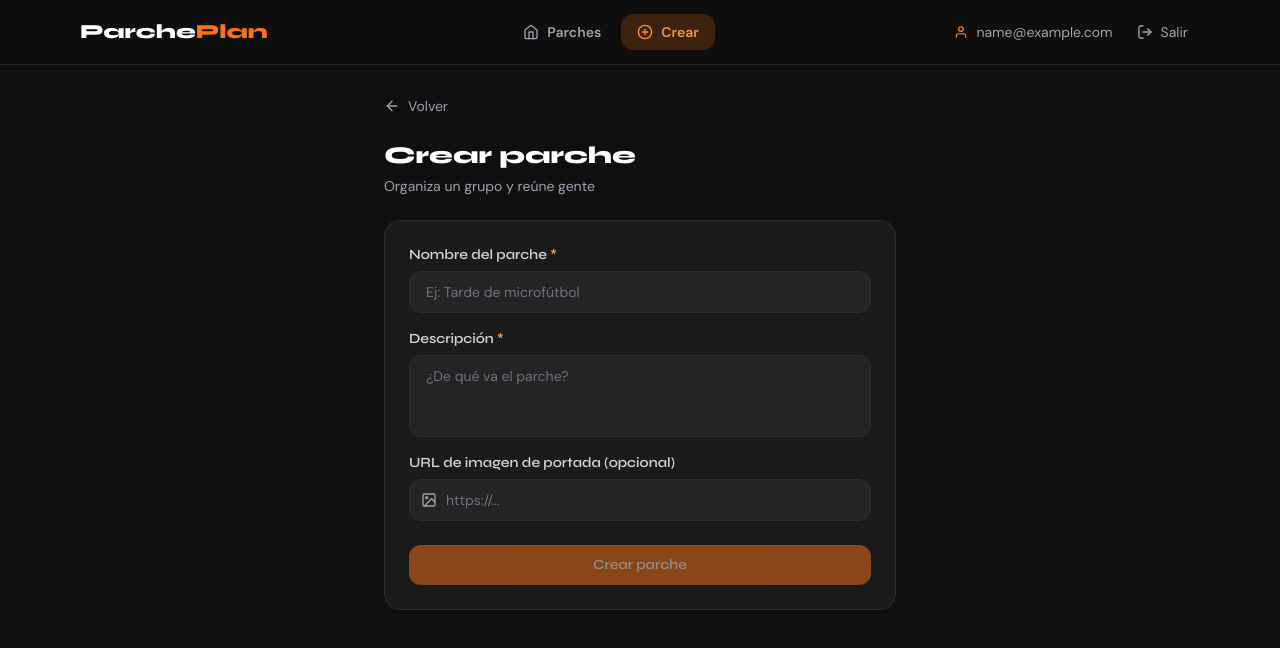
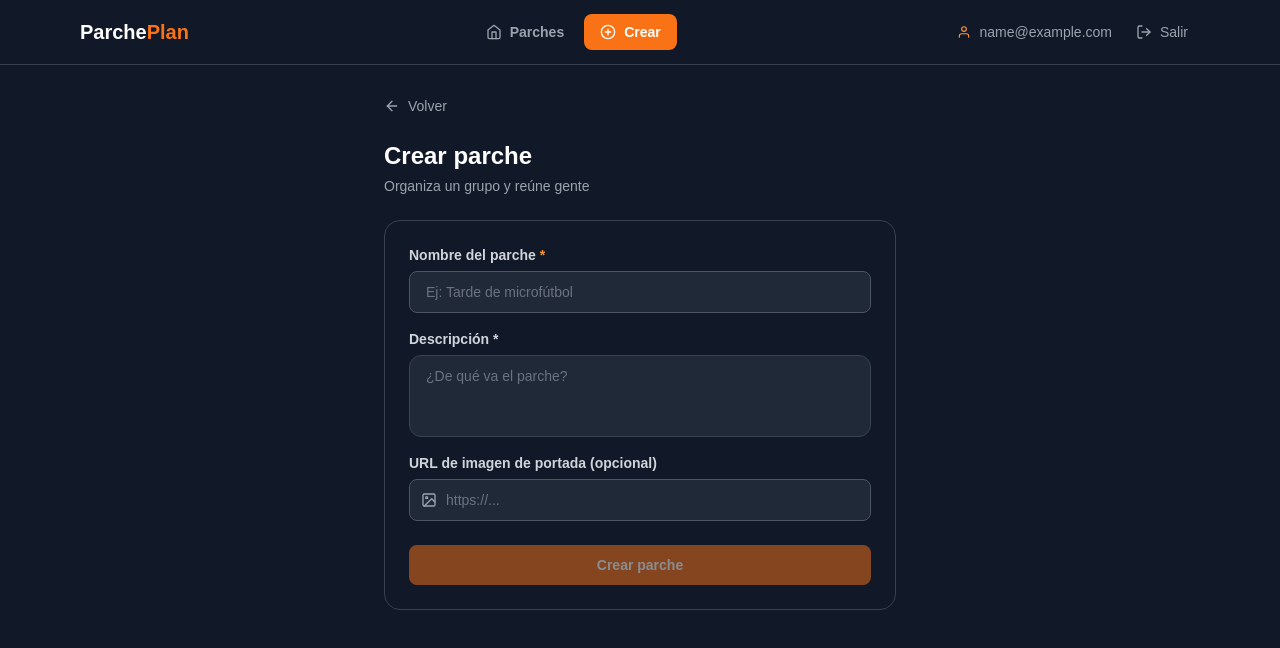
Before and after one commit to miguelgomezt/Ingenier-a-Web-Frontend-MGT, a React (Vite) app: page /parches/nuevo in a window 1280 px wide. Shown: the top 648 px of the page. Built offline with nearby package versions, Linux system fonts and the light colour scheme; sample sign-in values are in the browser's storage.

Commit message:
Hago correcciones faltantes

```diff
--- a/index.html
+++ b/index.html
@@ -3,9 +3,6 @@
   <head>
     <meta charset="UTF-8" />
     <meta name="viewport" content="width=device-width, initial-scale=1.0" />
-    <link rel="preconnect" href="https://fonts.googleapis.com" />
-    <link rel="preconnect" href="https://fonts.gstatic.com" crossorigin />
-    <link href="https://fonts.googleapis.com/css2?family=Syne:wght@400;600;700;800&family=DM+Sans:wght@300;400;500;600&display=swap" rel="stylesheet" />
     <title>ParchePlan U</title>
   </head>
   <body>
--- a/src/components/layout/MainLayout.jsx
+++ b/src/components/layout/MainLayout.jsx
@@ -3,12 +3,9 @@ import Navbar from './Navbar'
 
 function MainLayout() {
   return (
-    <div className="min-h-screen bg-dark-900">
+    <div className="min-h-screen bg-gray-900">
       <Navbar />
-      <main
-        className="max-w-6xl mx-auto px-4 pt-24 pb-24 md:pb-8"
-        id="main-content"
-      >
+      <main className="max-w-6xl mx-auto px-4 pt-24 pb-24 md:pb-8" id="main-content">
         <Outlet />
       </main>
     </div>
--- a/src/components/layout/Navbar.jsx
+++ b/src/components/layout/Navbar.jsx
@@ -18,26 +18,21 @@ function Navbar() {
   }
 
   return (
-    <header className="fixed top-0 left-0 right-0 z-50 bg-dark-900/90 backdrop-blur-md border-b border-dark-700">
-      <nav
-        className="max-w-6xl mx-auto px-4 h-16 flex items-center justify-between"
-        aria-label="Navegación principal"
-      >
-        <Link to="/parches" className="font-display font-extrabold text-xl text-white hover:text-brand-400 transition-colors">
-          Parche<span className="text-brand-500">Plan</span>
+    <header className="fixed top-0 left-0 right-0 z-50 bg-gray-900 border-b border-gray-700">
+      <nav className="max-w-6xl mx-auto px-4 h-16 flex items-center justify-between">
+        <Link to="/parches" className="font-bold text-xl text-white">
+          Parche<span className="text-orange-500">Plan</span>
         </Link>
 
-        <ul className="hidden md:flex items-center gap-1" role="list">
+        <ul className="hidden md:flex items-center gap-1">
           {navLinks.map(({ to, label, icon: Icon }) => {
             const isActive = location.pathname === to
             return (
               <li key={to}>
                 <Link
                   to={to}
-                  className={`flex items-center gap-2 px-4 py-2 rounded-xl text-sm font-semibold transition-all ${
-                    isActive
-                      ? 'bg-brand-500/20 text-brand-400'
-                      : 'text-gray-400 hover:text-white hover:bg-dark-700'
+                  className={`flex items-center gap-2 px-4 py-2 rounded-lg text-sm font-semibold transition-colors ${
+                    isActive ? 'bg-orange-500 text-white' : 'text-gray-400 hover:text-white hover:bg-gray-700'
                   }`}
                   aria-current={isActive ? 'page' : undefined}
                 >
@@ -52,14 +47,13 @@ function Navbar() {
         <div className="flex items-center gap-3">
           {user && (
             <span className="hidden sm:flex items-center gap-2 text-sm text-gray-400">
-              <FiUser size={14} className="text-brand-400" />
-              {user.fullName || user.email}
+              <FiUser size={14} className="text-orange-400" />
+              {user.nombreCompleto || user.email}
             </span>
           )}
           <button
             onClick={handleLogout}
-            aria-label="Cerrar sesión"
-            className="flex items-center gap-2 text-sm text-gray-400 hover:text-red-400 transition-colors px-3 py-2 rounded-xl hover:bg-dark-700"
+            className="flex items-center gap-2 text-sm text-gray-400 hover:text-red-400 transition-colors px-3 py-2 rounded-lg hover:bg-gray-700"
           >
             <FiLogOut size={16} />
             <span className="hidden sm:inline">Salir</span>
@@ -67,15 +61,15 @@ function Navbar() {
         </div>
       </nav>
 
-      <div className="md:hidden fixed bottom-0 left-0 right-0 bg-dark-900 border-t border-dark-700 flex justify-around py-2 z-50">
+      <div className="md:hidden fixed bottom-0 left-0 right-0 bg-gray-900 border-t border-gray-700 flex justify-around py-2 z-50">
         {navLinks.map(({ to, label, icon: Icon }) => {
           const isActive = location.pathname === to
           return (
             <Link
               key={to}
               to={to}
-              className={`flex flex-col items-center gap-1 px-4 py-1 text-xs transition-colors ${
-                isActive ? 'text-brand-400' : 'text-gray-500'
+              className={`flex flex-col items-center gap-1 px-4 py-1 text-xs ${
+                isActive ? 'text-orange-400' : 'text-gray-500'
               }`}
             >
               <Icon size={20} />
--- a/src/components/ui/Button.jsx
+++ b/src/components/ui/Button.jsx
@@ -1,11 +1,11 @@
 function Button({ children, variant = 'primary', disabled = false, className = '', type = 'button', onClick }) {
-    const base = 'inline-flex items-center justify-center gap-2 font-display font-semibold rounded-xl px-5 py-2.5 transition-all duration-200 focus:outline-none focus:ring-2 focus:ring-offset-2 focus:ring-offset-dark-900 disabled:opacity-50 disabled:cursor-not-allowed text-sm'
+    const base = 'inline-flex items-center justify-center gap-2 font-semibold rounded-lg px-5 py-2.5 transition-colors duration-200 disabled:opacity-50 disabled:cursor-not-allowed text-sm'
 
     const variants = {
-      primary: 'bg-brand-500 hover:bg-brand-400 text-white focus:ring-brand-500',
-      secondary: 'bg-dark-600 hover:bg-dark-700 text-white border border-dark-600 focus:ring-dark-600',
-      danger: 'bg-red-600 hover:bg-red-500 text-white focus:ring-red-600',
-      ghost: 'bg-transparent hover:bg-dark-700 text-brand-400 border border-brand-500 focus:ring-brand-500',
+      primary: 'bg-orange-500 hover:bg-orange-400 text-white',
+      secondary: 'bg-gray-700 hover:bg-gray-600 text-white border border-gray-600',
+      danger: 'bg-red-600 hover:bg-red-500 text-white',
+      ghost: 'bg-transparent hover:bg-gray-700 text-orange-400 border border-orange-500',
     }
 
     return (
--- a/src/components/ui/Input.jsx
+++ b/src/components/ui/Input.jsx
@@ -2,8 +2,8 @@ function Input({ label, name, type = 'text', value, onChange, error, placeholder
     return (
       <div className="flex flex-col gap-1.5">
         {label && (
-          <label htmlFor={name} className="text-sm font-display font-semibold text-gray-300">
-            {label} {required && <span className="text-brand-400">*</span>}
+          <label htmlFor={name} className="text-sm font-semibold text-gray-300">
+            {label} {required && <span className="text-orange-400">*</span>}
           </label>
         )}
         <div className="relative">
@@ -20,15 +20,11 @@ function Input({ label, name, type = 'text', value, onChange, error, placeholder
             onChange={onChange}
             placeholder={placeholder}
             required={required}
-            aria-invalid={!!error}
-            aria-describedby={error ? `${name}-error` : undefined}
-            className={`w-full bg-dark-700 border rounded-xl px-4 py-2.5 text-sm text-white placeholder-gray-500 focus:outline-none focus:ring-2 focus:ring-brand-500 transition-all ${Icon ? 'pl-9' : ''} ${error ? 'border-red-500' : 'border-dark-600 hover:border-dark-500'}`}
+            className={`w-full bg-gray-800 border rounded-lg px-4 py-2.5 text-sm text-white placeholder-gray-500 focus:outline-none focus:ring-2 focus:ring-orange-500 transition-all ${Icon ? 'pl-9' : ''} ${error ? 'border-red-500' : 'border-gray-600'}`}
           />
         </div>
         {error && (
-          <p id={`${name}-error`} role="alert" className="text-xs text-red-400">
-            {error}
-          </p>
+          <p role="alert" className="text-xs text-red-400">{error}</p>
         )}
       </div>
     )
--- a/src/components/ui/ParcheCard.jsx
+++ b/src/components/ui/ParcheCard.jsx
@@ -7,24 +7,20 @@ function ParcheCard({ parche }) {
   return (
     <article
       onClick={() => navigate(`/parches/${parche.id}`)}
-      className="bg-dark-800 border border-dark-600 rounded-2xl p-5 cursor-pointer hover:border-brand-500/50 hover:bg-dark-700 transition-all duration-200 animate-slide-up group"
+      className="bg-gray-800 border border-gray-700 rounded-xl p-5 cursor-pointer hover:border-orange-500 transition-colors"
       aria-label={`Parche: ${parche.name}`}
     >
       <header className="mb-3">
-        <h3 className="font-display font-bold text-white group-hover:text-brand-400 transition-colors leading-tight">
-          {parche.name}
-        </h3>
+        <h3 className="font-bold text-white">{parche.name}</h3>
       </header>
-
       <p className="text-sm text-gray-400 mb-4 line-clamp-2">{parche.description}</p>
-
       <footer className="flex items-center justify-between text-xs text-gray-500">
         <div className="flex items-center gap-1.5">
-          <FiHash size={12} className="text-brand-400" />
+          <FiHash size={12} className="text-orange-400" />
           <span className="font-mono">{parche.inviteCode}</span>
         </div>
         <div className="flex items-center gap-1.5">
-          <FiUsers size={12} className="text-brand-400" />
+          <FiUsers size={12} className="text-orange-400" />
           <span>Ver miembros</span>
         </div>
       </footer>
--- a/src/index.css
+++ b/src/index.css
@@ -2,20 +2,14 @@
 @tailwind components;
 @tailwind utilities;
 
-@layer base {
-  * {
-    box-sizing: border-box;
-  }
-  body {
-    @apply bg-dark-900 text-white font-body;
-    margin: 0;
-  }
-  h1, h2, h3, h4 {
-    @apply font-display;
-  }
+* {
+  box-sizing: border-box;
+  margin: 0;
+  padding: 0;
 }
 
-@layer utilities {
-  .scrollbar-hide::-webkit-scrollbar { display: none; }
-  .scrollbar-hide { -ms-overflow-style: none; scrollbar-width: none; }
+body {
+  background-color: #111827;
+  color: white;
+  font-family: sans-serif;
 }
--- a/src/pages/ParcheDetailPage.jsx
+++ b/src/pages/ParcheDetailPage.jsx
@@ -86,7 +86,7 @@ function ParcheDetailPage() {
         await createVoteService({ planOptionId }, token)
       }
     } catch {
-      // continuar con estado local
+
     }
     setVotosRealizados(prev => ({ ...prev, [planId]: planOptionId }))
   }
@@ -95,7 +95,7 @@ function ParcheDetailPage() {
     try {
       await confirmAttendanceService({ PlanId: planId, status }, token)
     } catch {
-      // continuar con estado local
+
     }
     setAttendanceSelections(prev => ({ ...prev, [planId]: status }))
   }
@@ -103,10 +103,13 @@ function ParcheDetailPage() {
   const handleChangePlanState = async (planId, nextState) => {
     try {
       await changePlanStateService(planId, nextState, token)
-      await fetchAll()
     } catch {
-      console.error('Error al cambiar estado')
     }
+    setPlanes(prev => prev.map(plan =>
+      plan.id === planId
+        ? { ...plan, state: ['Draft', 'VotingOpen', 'VotingClosed', 'Scheduled'].indexOf(nextState) }
+        : plan
+    ))
   }
 
   const getRoleLabel = (role) => {
--- a/tailwind.config.js
+++ b/tailwind.config.js
@@ -3,20 +3,14 @@ export default {
     theme: {
       extend: {
         colors: {
+          dark: {
+            600: '#374151', // gris oscuro
+            700: '#1f2937',
+            800: '#111827',
+          },
           brand: {
-            400: '#fb923c',
-            500: '#f97316',
-          },
-          dark: {
-            600: '#2e2e2e',
-            700: '#242424',
-            800: '#1a1a1a',
-            900: '#0f0f0f',
+            500: '#f97316', // naranja (ajústalo si quieres)
           }
-        },
-        fontFamily: {
-          display: ['Syne', 'sans-serif'],
-          body: ['DM Sans', 'sans-serif'],
         },
       },
     },
```
Also changed, not shown: src/components/ui/Feedback.jsx (+9 -13 lines), src/pages/CrearPlanPage.jsx (+4 -13 lines).
